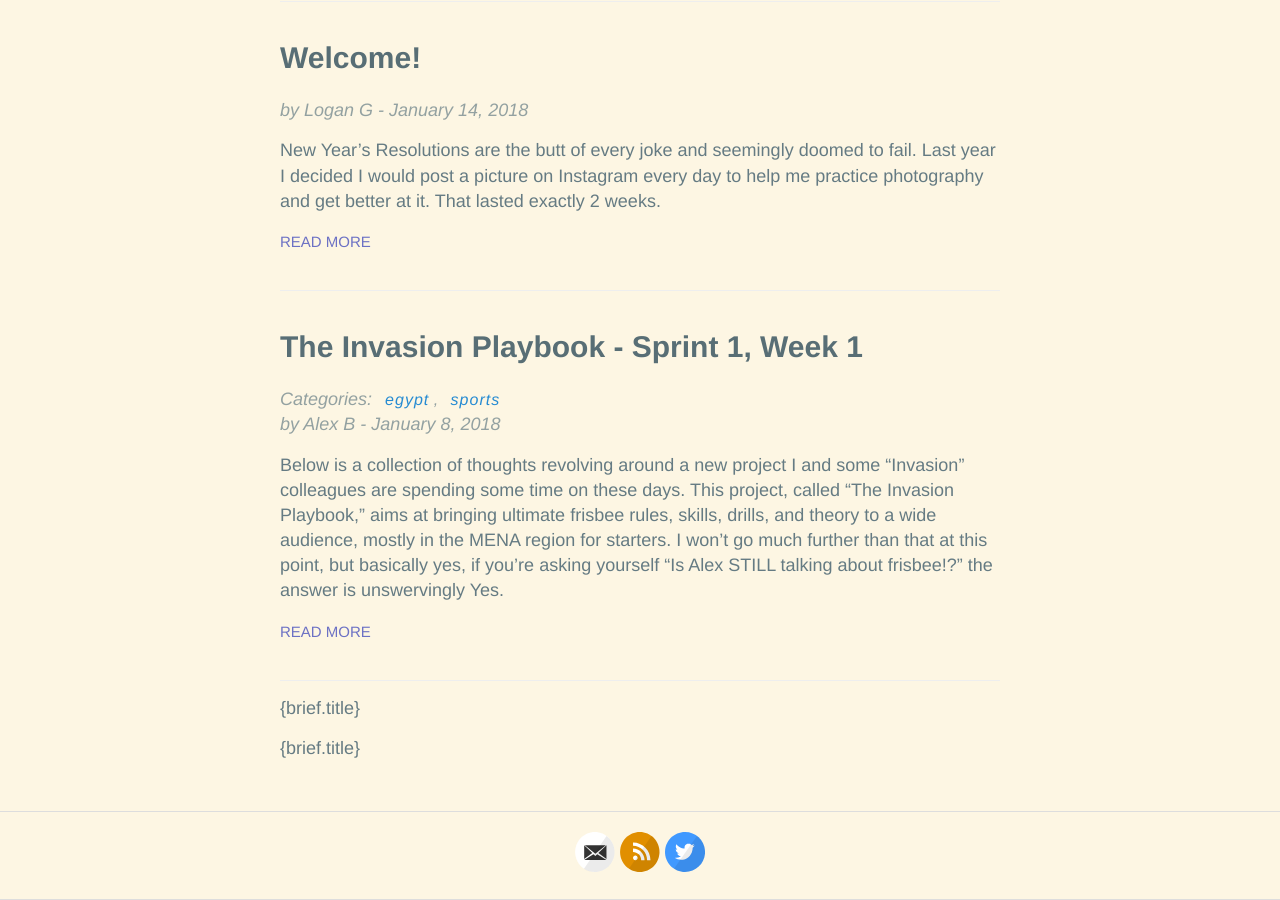
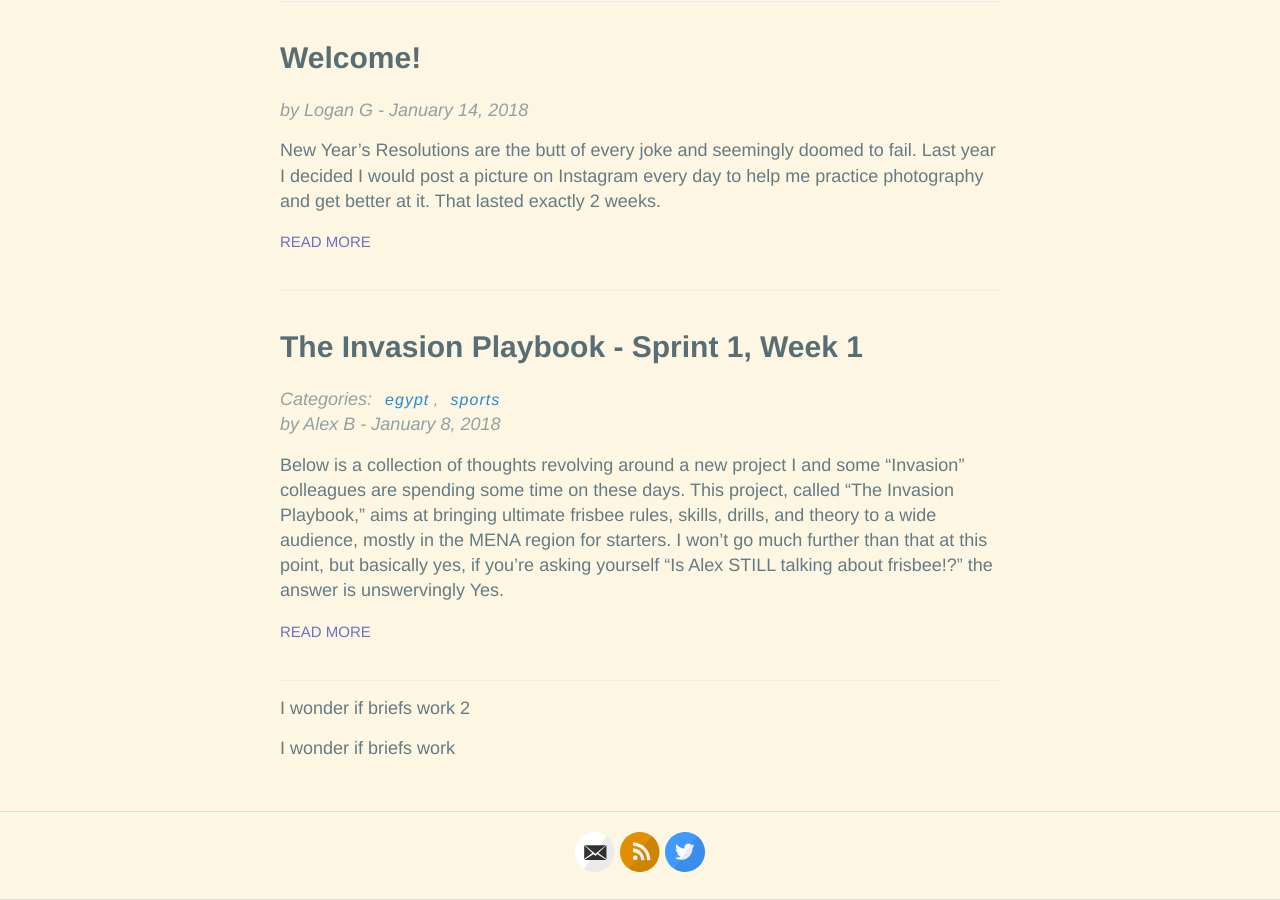
Before and after one commit to hencefarthing/hencefarthing.github.io, a Jekyll site: the page built from index.html, in a window 1280 px wide and 900 px high, scrolled down 12148 px. Built offline with Jekyll 4.4.1, drawn with Linux system fonts in a browser that asks for light colours.

Commit message:
fixing liquid variable format

```diff
--- a/index.html
+++ b/index.html
@@ -36,6 +36,6 @@ layout: default
     {% endfor %}
 
     {% for brief in site.briefs %}
-        <p>{brief.title}</p>
+        <p>{{ brief.title }}</p>
     {% endfor %}
 </div>
```
